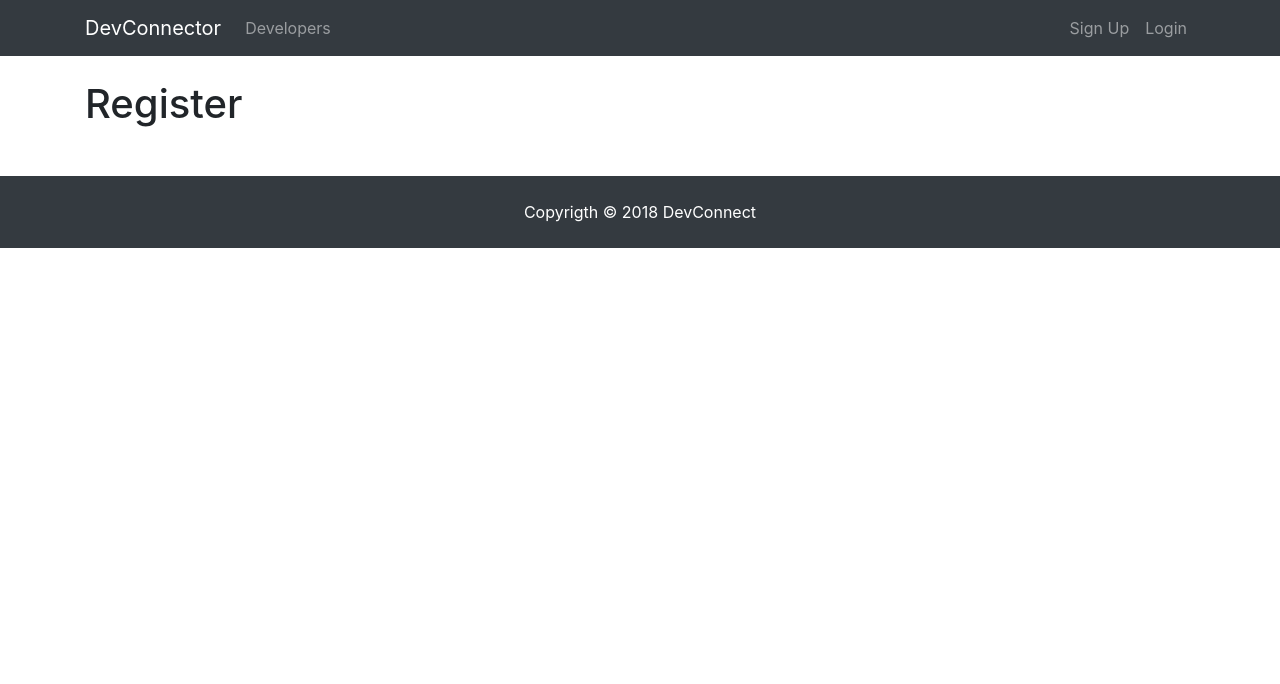
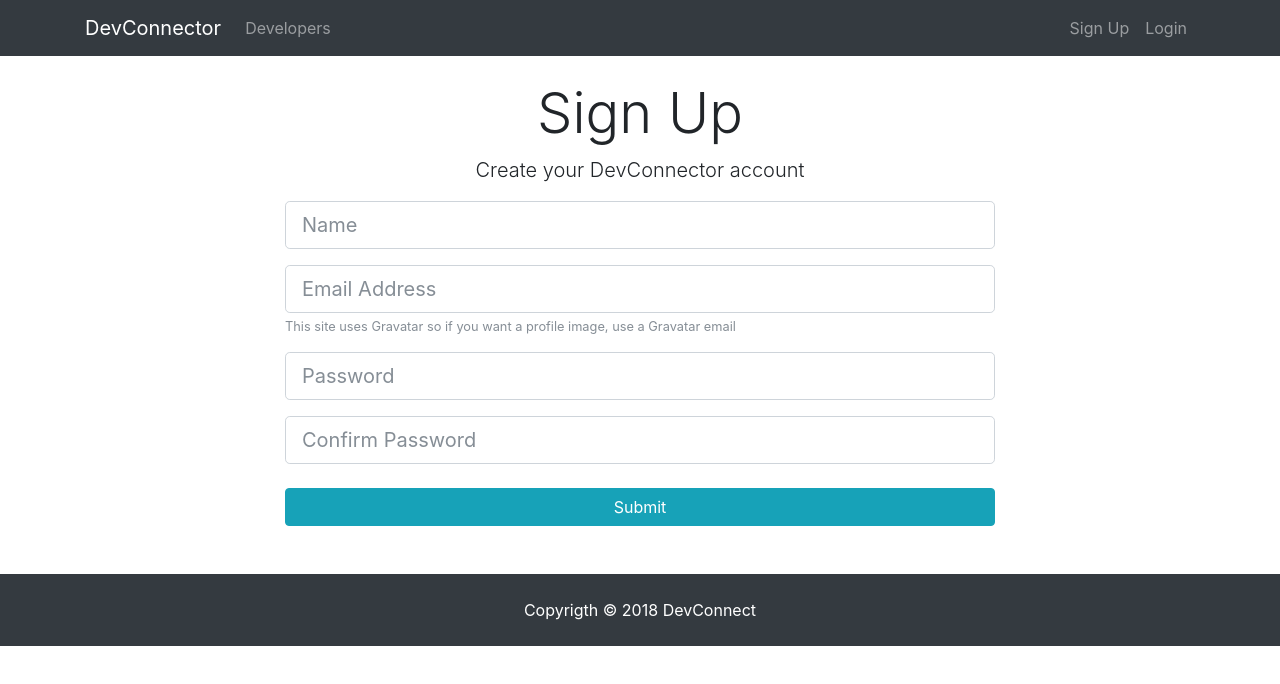
Before and after one commit to endorphin82/front-to-back, a React app: page /register in a window 1280 px wide. Shown: the top 684 px of the page. Built offline with nearby package versions, Linux system fonts and the light colour scheme.

Commit message:
Register and Login state event

```diff
--- a/src/components/auth/Login.js
+++ b/src/components/auth/Login.js
@@ -1,11 +1,65 @@
 import React, {Component} from 'react';
 
 class Login extends Component {
+  constructor() {
+    super();
+    this.state = {
+      email: '',
+      password: '',
+      errors: {}
+    };
+
+    this.onChange = this.onChange.bind(this);
+    this.onSubmit = this.onSubmit.bind(this);
+  }
+  onChange(e){
+    this.setState({[e.target.name]: e.target.value});
+  }
+  onSubmit(e){
+    e.preventDefault();
+    const user = {
+      email: this.state.email,
+      password: this.state.password
+    };
+    console.log(user);
+  }
+
   render() {
     return (
-      <div>
-        <h1>Login</h1>
+      <div className="login">
+        <div className="container">
+          <div className="row">
+            <div className="col-md-8 m-auto">
+              <h1 className="display-4 text-center">Log In</h1>
+              <p className="lead text-center">Sign in to your DevConnector account</p>
+              <form onSubmit={this.onSubmit}>
+                <div className="form-group">
+                  <input
+                    type="email"
+                    className="form-control form-control-lg"
+                    placeholder="Email Address"
+                    name="email"
+                    value={this.state.email}
+                    onChange={this.onChange}
+                  />
+                </div>
+                <div className="form-group">
+                  <input
+                    type="password"
+                    className="form-control form-control-lg"
+                    placeholder="Password"
+                    name="password"
+                    value={this.state.password}
+                    onChange={this.onChange}
+                  />
+                </div>
+                <input type="submit" className="btn btn-info btn-block mt-4"/>
+              </form>
+            </div>
+          </div>
+        </div>
       </div>
+
     );
   }
 }
--- a/src/components/auth/Register.js
+++ b/src/components/auth/Register.js
@@ -1,11 +1,95 @@
 import React, {Component} from 'react';
 
 class Register extends Component {
+  constructor() {
+    super();
+    this.state = {
+      name: '',
+      email: '',
+      password: '',
+      password2: '',
+      errors: {}
+    };
+
+    this.onChange = this.onChange.bind(this);
+    this.onSubmit = this.onSubmit.bind(this);
+  }
+  onChange(e){
+   this.setState({[e.target.name]: e.target.value});
+  }
+  onSubmit(e){
+    e.preventDefault();
+    const newUser = {
+      name: this.state.name,
+      email: this.state.email,
+      password: this.state.password,
+      password2: this.state.password2
+    }
+    console.log(newUser);
+  }
+
   render() {
     return (
-      <div>
-        <h1>Register</h1>
+      <div className="register">
+        <div className="container">
+          <div className="row">
+            <div className="col-md-8 m-auto">
+              <h1 className="display-4 text-center">Sign Up</h1>
+              <p className="lead text-center">Create your DevConnector account</p>
+              <form onSubmit={this.onSubmit}>
+                <div className="form-group">
+                  <input
+                    type="text"
+                    className="form-control form-control-lg"
+                    placeholder="Name"
+                    name="name"
+                    value={this.state.name}
+                    onChange={this.onChange}
+                  />
+                </div>
+                <div className="form-group">
+                  <input
+                    type="email"
+                    className="form-control form-control-lg"
+                    placeholder="Email Address"
+                    name="email"
+                    value={this.state.email}
+                    onChange={this.onChange}
+                  />
+                  <small className="form-text text-muted">This site uses Gravatar so if you want a profile image, use a
+                    Gravatar email
+                  </small>
+                </div>
+                <div className="form-group">
+                  <input
+                    type="password"
+                    className="form-control form-control-lg"
+                    placeholder="Password"
+                    name="password"
+                    value={this.state.password}
+                    onChange={this.onChange}
+                  />
+                </div>
+                <div className="form-group">
+                  <input
+                    type="password"
+                    className="form-control form-control-lg"
+                    placeholder="Confirm Password"
+                    name="password2"
+                    value={this.state.password2}
+                    onChange={this.onChange}
+                  />
+                </div>
+                <input
+                  type="submit"
+                  className="btn btn-info btn-block mt-4"
+                />
+              </form>
+            </div>
+          </div>
+        </div>
       </div>
+
     );
   }
 }
```
